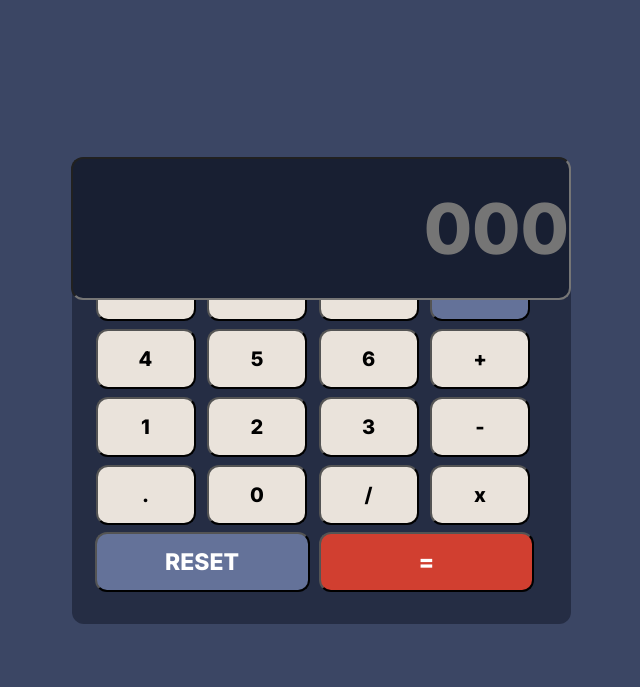
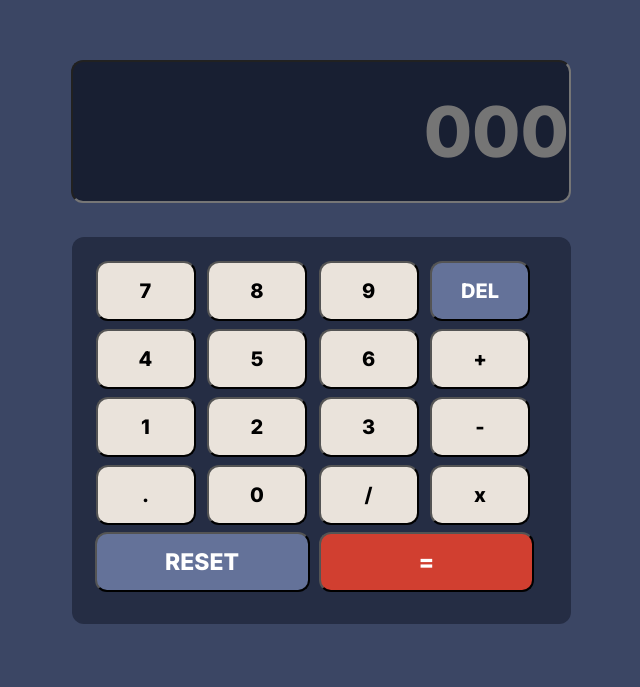
Before and after one commit to saurabhag1/Calculator, a plain HTML site: page index.html in a window 1280 px wide. Shown: the part 113-800 px from the top of the page, without its empty margins (319-959 px from the left). Drawn offline with nearby package versions, Linux system fonts and the light colour scheme.

Commit message:
Update style.css

```diff
--- a/style.css
+++ b/style.css
@@ -85,7 +85,7 @@ body {
     color: white;
     position: relative;
     position: relative;
-    top: 270px;
+    top: 173px;
 }
 
 @media screen {}
```
